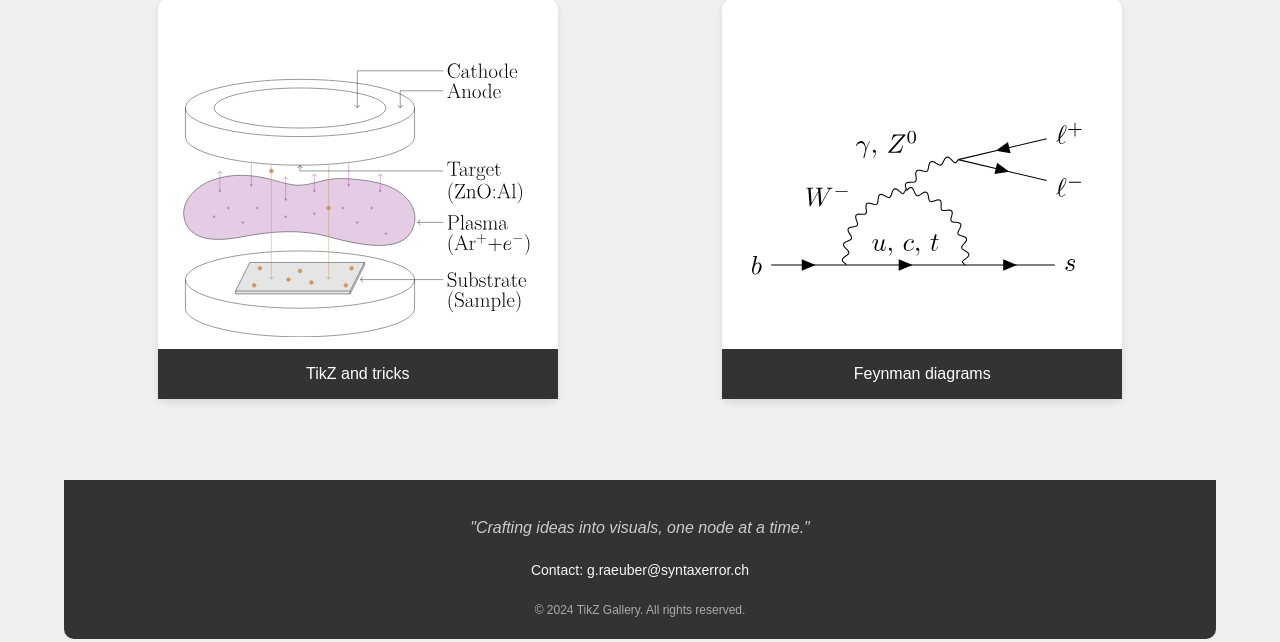
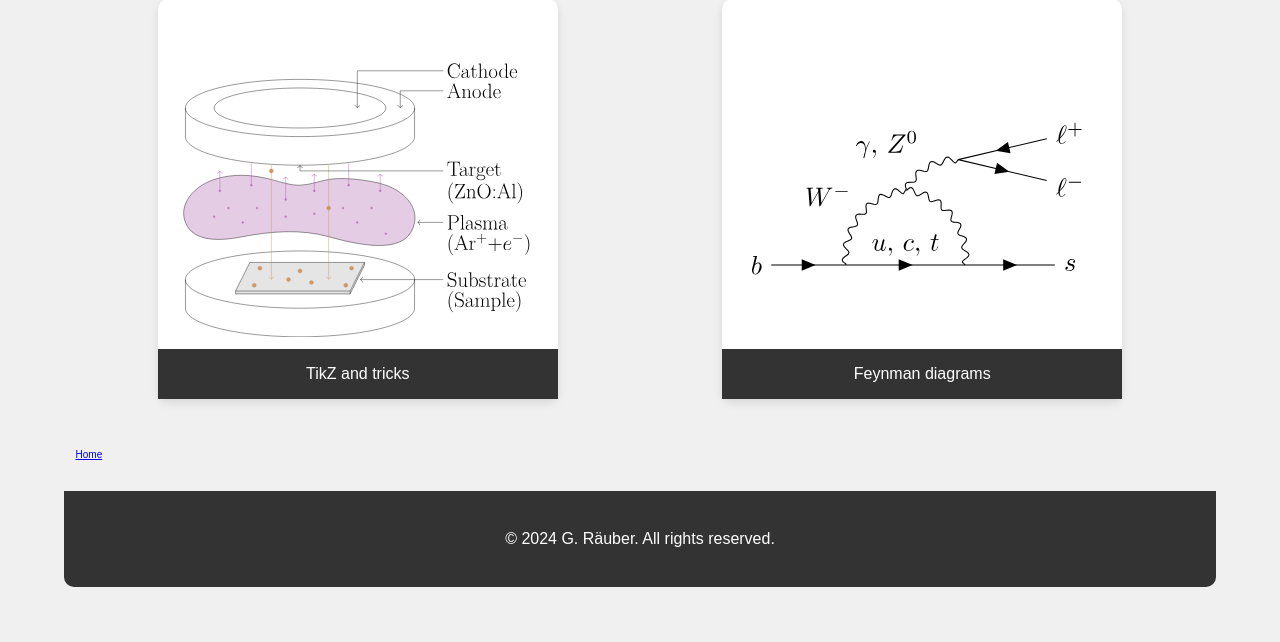
Before and after one commit to gerauber/tikz_gallery, a PHP site: page /index.php in a window 1280 px wide. Shown: the part 158-800 px from the top of the page. Run offline with PHP 8.4, Linux system fonts and the light colour scheme.

Commit message:
add files to website repo

```diff
--- a/home.php
+++ b/home.php
@@ -12,3 +12,6 @@
         </a>
     </div>
 </div>
+<div class="button-container">
+    <a href="../../index.php" class="custom-button">Home</a>
+</div>
--- a/index.php
+++ b/index.php
@@ -4,7 +4,8 @@
     <meta charset="utf-8">
     <meta name="viewport" content="width=device-width, initial-scale=1.0">
     <title>TikZ Gallery</title>
-    <link rel="stylesheet" href="style.css" />
+    <!-- <link rel="stylesheet" href="style.css" /> -->
+    <link rel="stylesheet" href="../../style.css" />
 </head>
 <body>
     <header>
@@ -35,6 +36,12 @@
 
     </main>
 </body>
+
+
+<footer>
+        <p>&copy; 2024 G. Räuber. All rights reserved.</p>
+</footer>
+<!--
 <footer>
     <div class="footer-quote">
         <p>"Crafting ideas into visuals, one node at a time."</p>
@@ -45,7 +52,7 @@
     <div class="footer-copyright">
         <p>&copy; 2024 TikZ Gallery. All rights reserved.</p>
     </div>
-</footer>
+</footer> -->
 
 
 </html>
```
